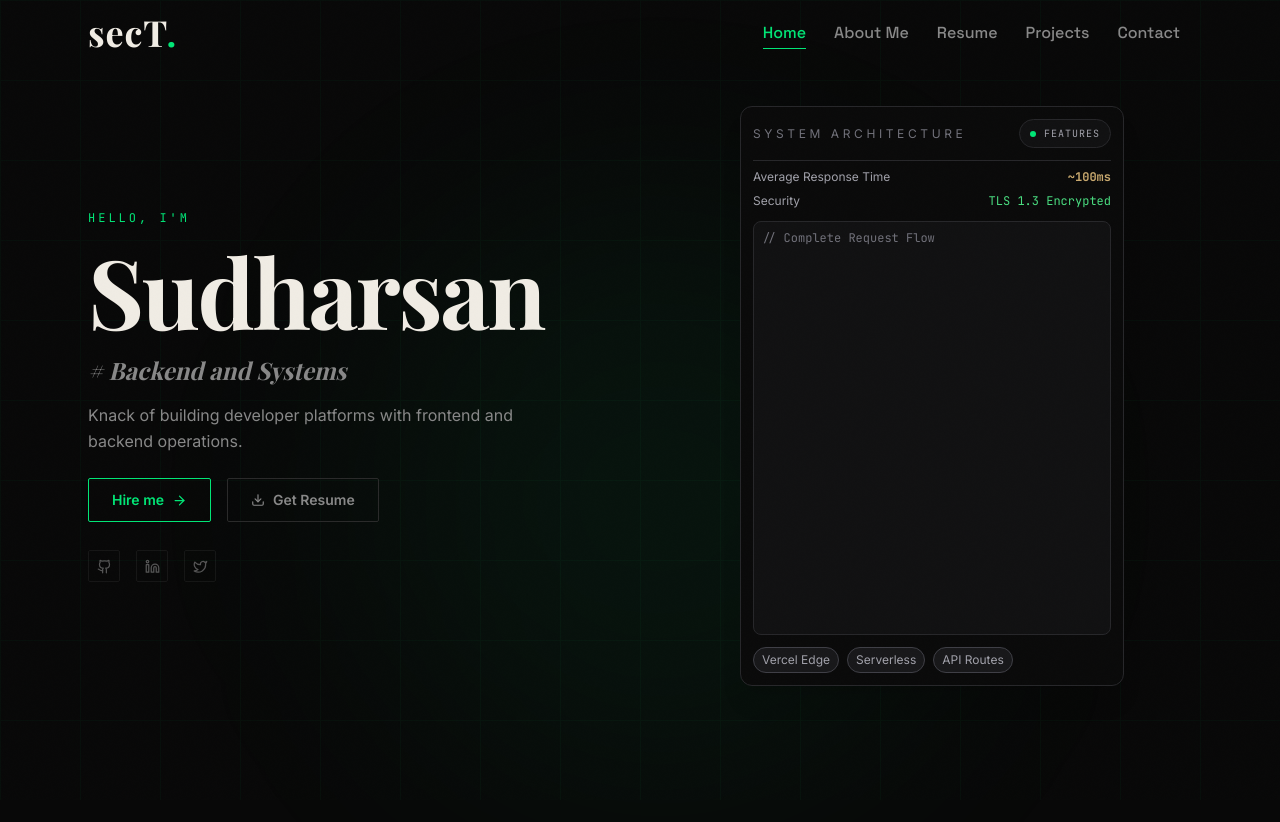
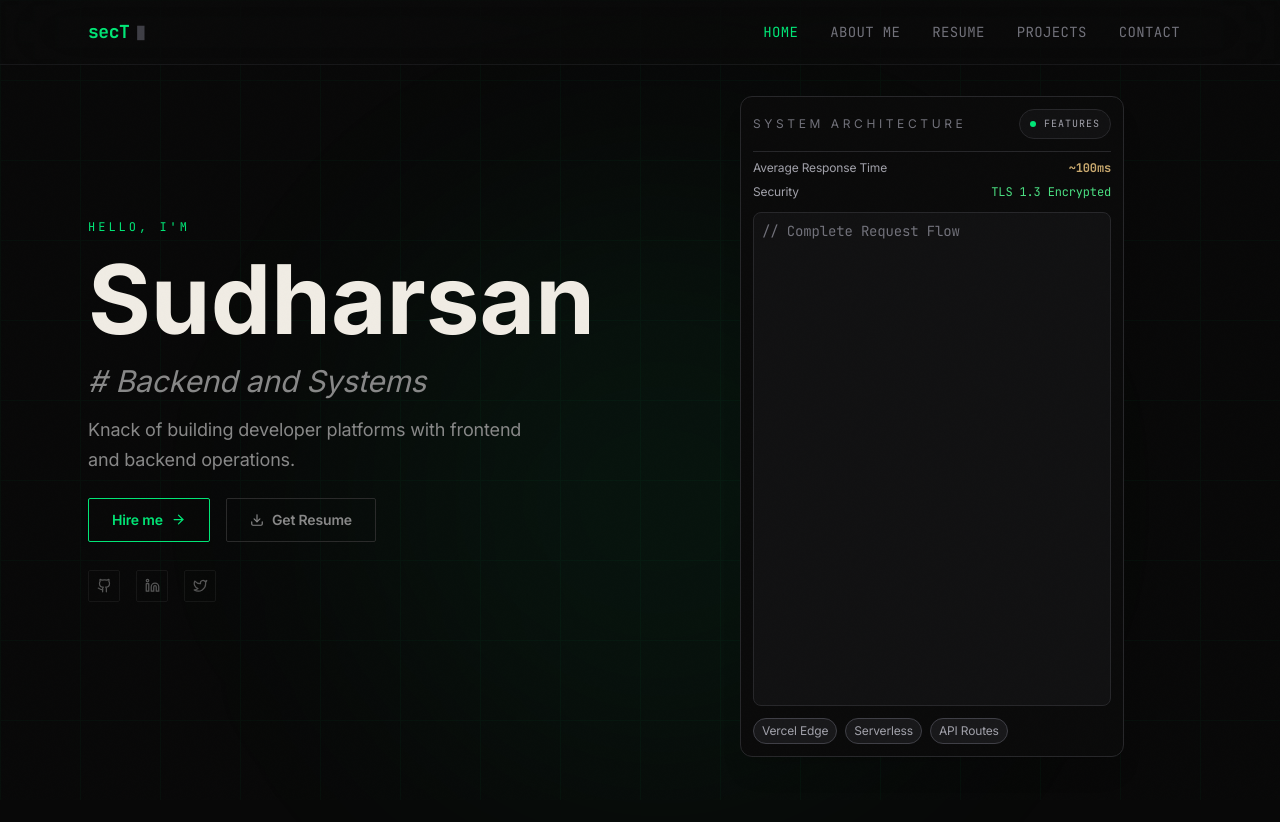
Before and after one commit to sect-55/Portfolio, a Next.js app: page / in a window 1280 px wide. Shown: the top 822 px of the page. Before the commit the page ends 800 px from the top, so only its background shows below. Built offline with nearby package versions, Linux system fonts and the light colour scheme.

Commit message:
feat: navbar arch style + Inter font system + font size bumps + ArchitectureGraph optimizer entry

```diff
--- a/app/about/page.tsx
+++ b/app/about/page.tsx
@@ -17,7 +17,7 @@ export default function AboutPage() {
       <div className="max-w-6xl mx-auto px-4 sm:px-6">
         {/* Header */}
         <div className="mb-8" style={{animation:"fadeUp 0.6s ease forwards",opacity:0}}>
-          <p className="font-mono text-xs text-[#00E676] tracking-[0.25em] uppercase mb-4">
+          <p className="font-mono text-sm text-[#00E676] tracking-[0.25em] uppercase mb-4">
             About me
           </p>
           <h1 className="font-display text-3xl sm:text-4xl md:text-6xl font-semibold text-text-primary leading-tight">
@@ -54,14 +54,14 @@ export default function AboutPage() {
           </div>
 
           <aside className="border border-border rounded-sm p-6 bg-surface/30" style={{animation:"fadeUp 0.6s ease forwards",animationDelay:"0.3s",opacity:0}}>
-            <p className="font-mono text-xs text-text-muted uppercase tracking-widest mb-5">
+            <p className="font-mono text-sm text-text-muted uppercase tracking-widest mb-5">
               Technical Skills
             </p>
             <div className="flex flex-wrap gap-2">
               {conciseSkills.map((skill, i) => (
                 <span
                   key={skill.name}
-                  className="font-mono text-xs text-text-secondary border border-border px-3 py-1.5 rounded-sm hover:border-[#00E676]/40 hover:text-[#00E676] hover:scale-105 transition-all cursor-default"
+                  className="font-mono text-sm text-text-secondary border border-border px-3 py-1.5 rounded-sm hover:border-[#00E676]/40 hover:text-[#00E676] hover:scale-105 transition-all cursor-default"
                   style={{animation:"fadeUp 0.4s ease forwards",animationDelay:`${0.35 + i * 0.04}s`,opacity:0}}
                 >
                   {skill.name}
--- a/app/globals.css
+++ b/app/globals.css
@@ -3,10 +3,10 @@
 @tailwind utilities;
 
 :root {
-  --font-display: "Playfair Display", Georgia, serif;
-  --font-ui: "Space Grotesk", system-ui, sans-serif;
-  --font-body: "Inter", system-ui, sans-serif;
-  --font-mono: "JetBrains Mono", monospace;
+  --font-display: var(--font-inter), -apple-system, BlinkMacSystemFont, "Helvetica Neue", sans-serif;
+  --font-ui: var(--font-inter), -apple-system, BlinkMacSystemFont, "Helvetica Neue", sans-serif;
+  --font-body: var(--font-inter), -apple-system, BlinkMacSystemFont, "Helvetica Neue", sans-serif;
+  --font-mono: var(--font-mono), "JetBrains Mono", monospace;
 }
 
 * {
@@ -24,7 +24,18 @@ body {
   background-color: #080808;
   color: #f0ece4;
   font-family: var(--font-body);
+  font-size: 16px;
+  line-height: 1.6;
+  letter-spacing: -0.01em;
+  text-rendering: optimizeLegibility;
   overflow-x: hidden;
+}
+
+h1, h2, h3, h4, h5, h6 {
+  font-family: var(--font-display);
+  font-weight: 600;
+  line-height: 1.2;
+  letter-spacing: -0.02em;
 }
 
 /* Scrollbar */
@@ -120,7 +131,7 @@ body::after {
 .prose-dark {
   color: #c8c4bc;
   font-family: var(--font-body);
-  font-size: 1.0625rem;
+  font-size: 1.125rem;
   line-height: 1.95;
   max-width: 72ch;
 }
--- a/app/layout.tsx
+++ b/app/layout.tsx
@@ -1,34 +1,19 @@
 import type { Metadata } from "next";
-import { Playfair_Display, Space_Grotesk, Inter, JetBrains_Mono } from "next/font/google";
+import { Inter, JetBrains_Mono } from "next/font/google";
 import "./globals.css";
 import Navbar from "@/components/Navbar";
 import { SITE_CONFIG } from "@/lib/data";
 
-const playfair = Playfair_Display({
-  subsets: ["latin"],
-  weight: ["700", "900"],
-  style: ["normal", "italic"],
-  variable: "--font-display",
-  display: "swap",
-});
-
-const spaceGrotesk = Space_Grotesk({
-  subsets: ["latin"],
-  weight: ["500", "600", "700"],
-  variable: "--font-ui",
-  display: "swap",
-});
-
 const inter = Inter({
   subsets: ["latin"],
-  weight: ["400", "500", "600"],
-  variable: "--font-body",
+  weight: ["400", "500", "600", "700"],
+  variable: "--font-inter",
   display: "swap",
 });
 
 const jetbrainsMono = JetBrains_Mono({
   subsets: ["latin"],
-  weight: ["300", "400", "500", "700"],
+  weight: ["400", "500", "700"],
   variable: "--font-mono",
   display: "swap",
 });
@@ -74,7 +59,7 @@ export default function RootLayout({
   children: React.ReactNode;
 }>) {
   return (
-    <html lang="en" suppressHydrationWarning className={`${playfair.variable} ${spaceGrotesk.variable} ${inter.variable} ${jetbrainsMono.variable}`}>
+    <html lang="en" suppressHydrationWarning className={`${inter.variable} ${jetbrainsMono.variable}`}>
       <body className="bg-bg text-text-primary font-body min-h-screen flex flex-col antialiased">
         {/* Global background — grid + ambient glow */}
         <div
--- a/app/page.tsx
+++ b/app/page.tsx
@@ -18,10 +18,10 @@ export default function HomePage() {
         {/* Text */}
         <div className="stagger-children">
           <HeroText fullName={SITE_CONFIG.fullName} />
-          <p className="font-display text-xl md:text-2xl text-text-secondary italic mb-4 leading-snug">
+          <p className="font-display text-2xl md:text-3xl text-text-secondary italic mb-4 leading-snug">
             # {SITE_CONFIG.title}
           </p>
-          <p className="text-text-secondary text-base leading-relaxed max-w-md mb-6">
+          <p className="text-text-secondary text-lg leading-relaxed max-w-md mb-6">
             {SITE_CONFIG.tagline}
           </p>
           <HomeCTA resumeUrl={SITE_CONFIG.resumeUrl} />
@@ -48,7 +48,7 @@ export default function HomePage() {
         </div>
 
         {/* Architecture Graph */}
-        <div className="hidden md:flex justify-center">
+        <div className="hidden md:flex justify-center mt-8">
           <ArchitectureGraph />
         </div>
       </div>
--- a/components/ArchitectureGraph.tsx
+++ b/components/ArchitectureGraph.tsx
@@ -30,7 +30,7 @@ export default function ArchitectureGraph() {
 
       {/* Tree-like Code Representation - hidden when Features hovered */}
       <div ref={requestFlowRef} className="relative mb-3">
-        <div className={`bg-zinc-900/50 border border-zinc-800 rounded-lg p-2 font-mono text-[10px] sm:text-xs transition-opacity duration-200 ${featuresHovered ? "opacity-0" : "opacity-100"}`}>
+        <div className={`bg-zinc-900/50 border border-zinc-800 rounded-lg p-2 font-mono text-[11px] sm:text-sm transition-opacity duration-200 ${featuresHovered ? "opacity-0" : "opacity-100"}`}>
           <div className="text-zinc-500 mb-1">// Complete Request Flow</div>
           <div className="space-y-1">
             {[
--- a/components/HeroText.tsx
+++ b/components/HeroText.tsx
@@ -15,7 +15,7 @@ export default function HeroText({ fullName }: { fullName: string }) {
         Hello, I&apos;m
       </p>
       <h1
-        className={`font-display text-4xl sm:text-5xl md:text-7xl lg:text-8xl font-semibold leading-[0.95] tracking-tight mb-4 transition-colors duration-200 cursor-default ${
+        className={`font-body text-4xl sm:text-5xl md:text-7xl lg:text-8xl font-bold leading-[0.95] tracking-normal mb-4 transition-colors duration-200 cursor-default ${
           nameHovered ? "text-[#00E676]" : "text-text-primary"
         }`}
         onMouseEnter={() => setNameHovered(true)}
--- a/components/Navbar.tsx
+++ b/components/Navbar.tsx
@@ -11,11 +11,15 @@ export default function Navbar() {
   const [mobileOpen, setMobileOpen] = useState(false);
   const [scrolled, setScrolled] = useState(false);
 
+  const disableShrink = pathname === "/contact";
+
   useEffect(() => {
-    const handleScroll = () => setScrolled(window.scrollY > 20);
+    const handleScroll = () => setScrolled(window.scrollY > 80);
     window.addEventListener("scroll", handleScroll, { passive: true });
     return () => window.removeEventListener("scroll", handleScroll);
   }, []);
+
+  const isShrunk = scrolled && !disableShrink;
 
   useEffect(() => { setMobileOpen(false); }, [pathname]);
 
@@ -27,22 +31,22 @@ export default function Navbar() {
 
   return (
     <header
-        className={`fixed top-0 left-0 right-0 z-50 transition-all duration-300 ${
-          scrolled
-            ? "bg-bg/90 backdrop-blur-md border-b border-border"
-            : "bg-transparent"
+      className={`fixed top-0 left-0 right-0 z-50 backdrop-blur-2xl border-b border-zinc-800/50 transition-all duration-300 ${
+        scrolled ? "bg-[#0a0a0a]/75" : "bg-[#0a0a0a]/50"
       }`}
     >
       <nav className="max-w-6xl mx-auto px-6 h-16 flex items-center justify-between">
+        {/* Logo — arch-style prompt */}
         <Link
           href="/"
-            className="font-display text-3xl md:text-4xl font-semibold tracking-wide text-text-primary hover:text-[#00E676] transition-colors duration-300 group"
+          className="group font-mono text-lg font-bold text-[#00E676] hover:text-white transition-colors duration-150 tracking-tight flex items-center gap-1"
         >
-            secT<span className="text-[#00E676] group-hover:text-white transition-colors duration-300">.</span>
+          secT
+          <span className="ml-0.5 animate-pulse text-zinc-600 group-hover:text-[#00E676] transition-colors duration-200">▮</span>
         </Link>
 
         {/* Desktop nav */}
-          <ul className="hidden md:flex items-center gap-1">
+        <ul className="hidden md:flex items-center gap-2">
           {NAV_LINKS.map((link) => {
             const isActive = link.href === "/" ? pathname === "/" : pathname.startsWith(link.href);
             return (
@@ -50,38 +54,36 @@ export default function Navbar() {
                 <Link
                   href={link.href}
                   prefetch
-                    className={`relative px-3 py-1.5 text-base font-ui font-medium transition-all duration-200 rounded-sm group ${
-                      isActive ? "text-[#00E676]" : "text-text-secondary hover:text-text-primary"
+                  className={`font-mono text-sm tracking-wide uppercase transition-colors duration-150 px-3 py-1.5 ${
+                    isActive
+                      ? "text-[#00E676]"
+                      : "text-zinc-500 hover:text-zinc-200"
                   }`}
                 >
-                    <span className={`absolute bottom-0 left-3 right-3 h-px bg-[#00E676] transition-all duration-300 ${
-                      isActive ? "opacity-100 scale-x-100" : "opacity-0 scale-x-0 group-hover:opacity-40 group-hover:scale-x-100"
-                    }`} style={{transformOrigin:"left"}} />
                   {link.label}
                 </Link>
               </li>
             );
           })}
-
         </ul>
 
         {/* Mobile toggle */}
         <button
-            className="md:hidden text-text-secondary hover:text-text-primary transition-colors"
+          className="md:hidden font-mono text-base text-zinc-500 hover:text-[#00E676] transition-colors"
           onClick={() => setMobileOpen((prev) => !prev)}
           aria-label="Toggle menu"
         >
-            {mobileOpen ? <X size={20} /> : <Menu size={20} />}
+          {mobileOpen ? "[ close ]" : "[ menu ]"}
         </button>
       </nav>
 
       {/* Mobile menu */}
       <div
-          className={`md:hidden overflow-hidden transition-all duration-300 border-b border-border ${
-            mobileOpen ? "max-h-96 bg-bg/95 backdrop-blur-md" : "max-h-0"
+        className={`md:hidden overflow-hidden transition-all duration-200 border-t border-zinc-800/60 ${
+          mobileOpen ? "max-h-64 bg-[#0a0a0a]" : "max-h-0"
         }`}
       >
-          <ul className="px-6 py-4 flex flex-col gap-1">
+        <ul className="px-6 py-3 flex flex-col gap-0.5">
           {NAV_LINKS.map((link) => {
             const isActive = link.href === "/" ? pathname === "/" : pathname.startsWith(link.href);
             return (
@@ -89,8 +91,8 @@ export default function Navbar() {
                 <Link
                   href={link.href}
                   prefetch
-                    className={`block py-2.5 text-base font-ui font-medium border-b border-border/50 last:border-none transition-colors duration-200 ${
-                      isActive ? "text-[#00E676]" : "text-text-secondary hover:text-text-primary"
+                  className={`block font-mono text-sm tracking-wide uppercase py-2.5 border-b border-zinc-800/40 last:border-none transition-colors duration-150 ${
+                    isActive ? "text-[#00E676]" : "text-zinc-500 hover:text-zinc-200"
                   }`}
                 >
                   {link.label}
--- a/tailwind.config.ts
+++ b/tailwind.config.ts
@@ -21,10 +21,10 @@ const config: Config = {
         "accent-glow": "rgba(201,169,110,0.15)",
       },
       fontFamily: {
-        display: ["var(--font-display)", "Georgia", "serif"],
-        ui: ["var(--font-ui)", "system-ui", "sans-serif"],
-        body: ["var(--font-body)", "system-ui", "sans-serif"],
-        mono: ["var(--font-mono)", "monospace"],
+        display: ["var(--font-inter)", "-apple-system", "BlinkMacSystemFont", "Helvetica Neue", "sans-serif"],
+        ui: ["var(--font-inter)", "-apple-system", "BlinkMacSystemFont", "Helvetica Neue", "sans-serif"],
+        body: ["var(--font-inter)", "-apple-system", "BlinkMacSystemFont", "Helvetica Neue", "sans-serif"],
+        mono: ["var(--font-mono)", "JetBrains Mono", "monospace"],
       },
       animation: {
         "fade-up": "fadeUp 0.7s ease forwards",
```
Also changed, not shown: app/contact/page.tsx (+10 -10 lines), app/resume/page.tsx (+18 -18 lines), components/PortfolioFeaturesFlow.tsx (+6 -2 lines). Lines whose indentation alone changed are shown as unchanged.
